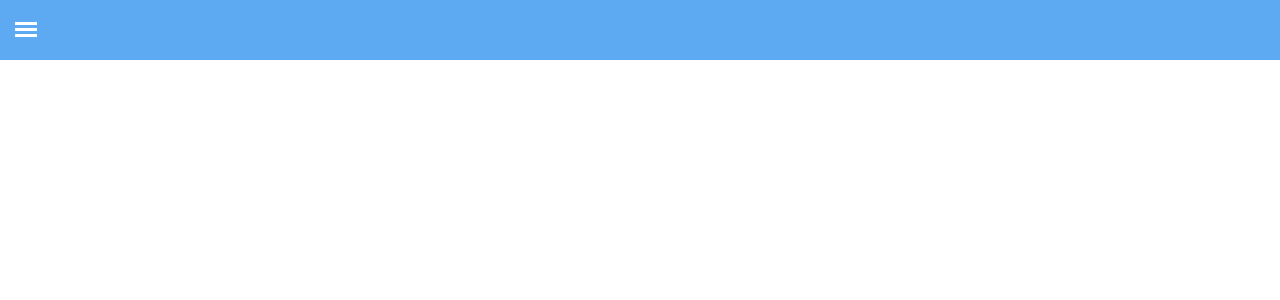
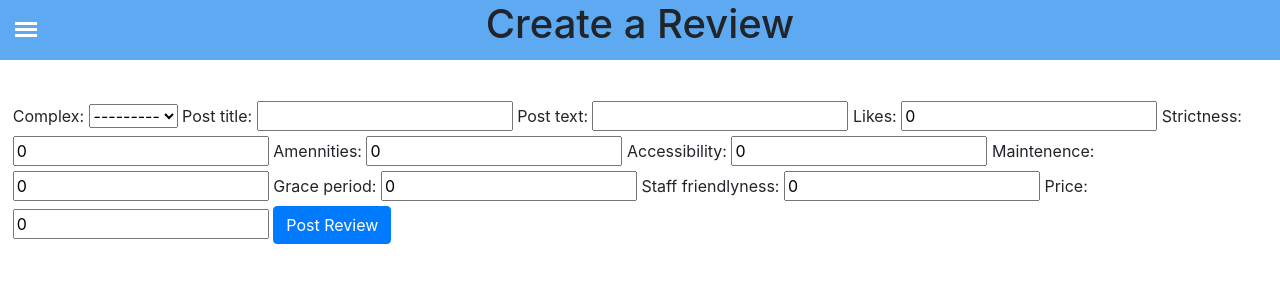
Before and after one commit to ChicoState/rent-review, a Django app: page /1/1/addPost in a window 1280 px wide. Shown: the top 300 px of the page. Run offline with Django 4.2, Linux system fonts and the light colour scheme; data that the repository does not hold is empty; some libraries are stand-ins or nearby versions.

Commit message:
fixed navbar title and added complex to choose from

```diff
--- a/templates/base.html
+++ b/templates/base.html
@@ -38,7 +38,7 @@
     {% endblock head %}
   </head>
   <body>
-    <div class="header">
+    <div class="header" id = "add">
       <input type="checkbox" class="openSidebarMenu" id="openSidebarMenu" onclick ="hideMenu()">
       <label for="openSidebarMenu" class="sidebarIconToggle">
         <div class="spinner diagonal part-1"></div>
--- a/templates/reviewDisplay.html
+++ b/templates/reviewDisplay.html
@@ -1,24 +1,66 @@
 {% extends "base.html" %}
 {% load static %}
 {% block title %}
+Create a Review
 {% endblock title %}
 {% block content %}
+<script>
+    document.getElementById("add").innerHTML += `<h1 style="text-align:center">Create a Review</h1>`
+</script>
+<style>
+   #fixed {
+        position: fixed;
+        padding-top: 3%;
+        margin: 1%;
+        top: 1px;
+        width: 100%;
+        z-index: 1;
+        background-color: white;
+    }
 
-<style>
-    #fixed {
-        position: fixed;
-        top: 25px;
-        width: 100%;
-        z-index:1;
-        background-color: white;
+    #rowgutter {
+        margin-right: 50px;
+        height: 1px;
+    }
+
+    #Reviews {
+        padding-top: 2%;
+        margin: 2%;
+        background-color: #5daaf3;
+    }
+
+    .rating-list li {
+        float: right;
+        color: #ddd;
+        padding: 10px 5px;
+    }
+
+    .rating-list li:hover,
+    .rating-list li:hover ~ li {
+        color: orange;
+    }
+
+    .rating-list {
+        display: inline-block;
+        list-style: none;
+    }
+    .checked {
+        color: orange;
     }
 </style>
 
 <div id="fixed">
+        <div class="container">
+          <div class="row justify-content-center" id="rowgutter" style="margin: top 1px;">
+          </div>
+        </div>
+
+    <div class="container" style="padding: 2em">
+
     <form method=“post”>
         <!--for-loops through all the form.key/value pairs-->
         {% csrf_token %}
-        {% for reviews in Review %}
+        {% for field in form %}
         <div class="fieldWrapper">
             {{ field.errors }}
             {{ field.label_tag }} {{ field }}
@@ -27,8 +69,8 @@
             {% endif %}
         </div>
         {% endfor %}
-        <button id="buttonC" type="submit"  class="btn" >Submit</button>
-</form>
+        <button type="submit" class="btn btn-primary">Post Review</button></form>
+    </div>
 </div>
 
 {% endblock content %}
--- a/website/forms.py
+++ b/website/forms.py
@@ -37,4 +37,4 @@ class CommentForm(forms.Form):
 class RateForm(forms.ModelForm):
     class Meta:
         model = Posts
-        exclude = ['user', 'complex', 'date_created']
+        exclude = ['user', 'date_created']
--- a/website/views.py
+++ b/website/views.py
@@ -91,18 +91,29 @@ def postLookup(request, city_name, complex_id, post_id):
     return  render(request, "commentDisplay.html", context)
 
 def add_post(request, city_name, complex_id):
-    #form = RateForm()
+    form = RateForm()
     if request.method == "POST":
         form = RateForm(request.POST)
         if form.is_valid():
             form.save()
-            return redirect("/ratings/")
-    else:
-        form = RateForm()
+            form = RateForm()
     context = {
         'form': form
         }
     return render(request, 'reviewDisplay.html', context=context)
+
+def index(request) -> HttpResponse:
+    posts = RateForm.objects.all()
+    for post in posts:
+        rating = RateForm.objects.filter(post=post, user=request.user).first()
+        post.user_rating = rating.rating if rating else 0
+    return render(request, "reviewDisplay.html", {"posts": posts})
+
+def rate(request, complex_id, rating:int) -> HttpResponse:
+    post = RateForm.objects.get(id=complex_id)
+    RateForm.objects.filter(post=post, user=request.user).delete()
+    post.rating_set.create(user=request.user, rating=rating)
+    return index(request)
 
 def init_testSet():
     print("SAVING INTO DATABASE\n")
```
